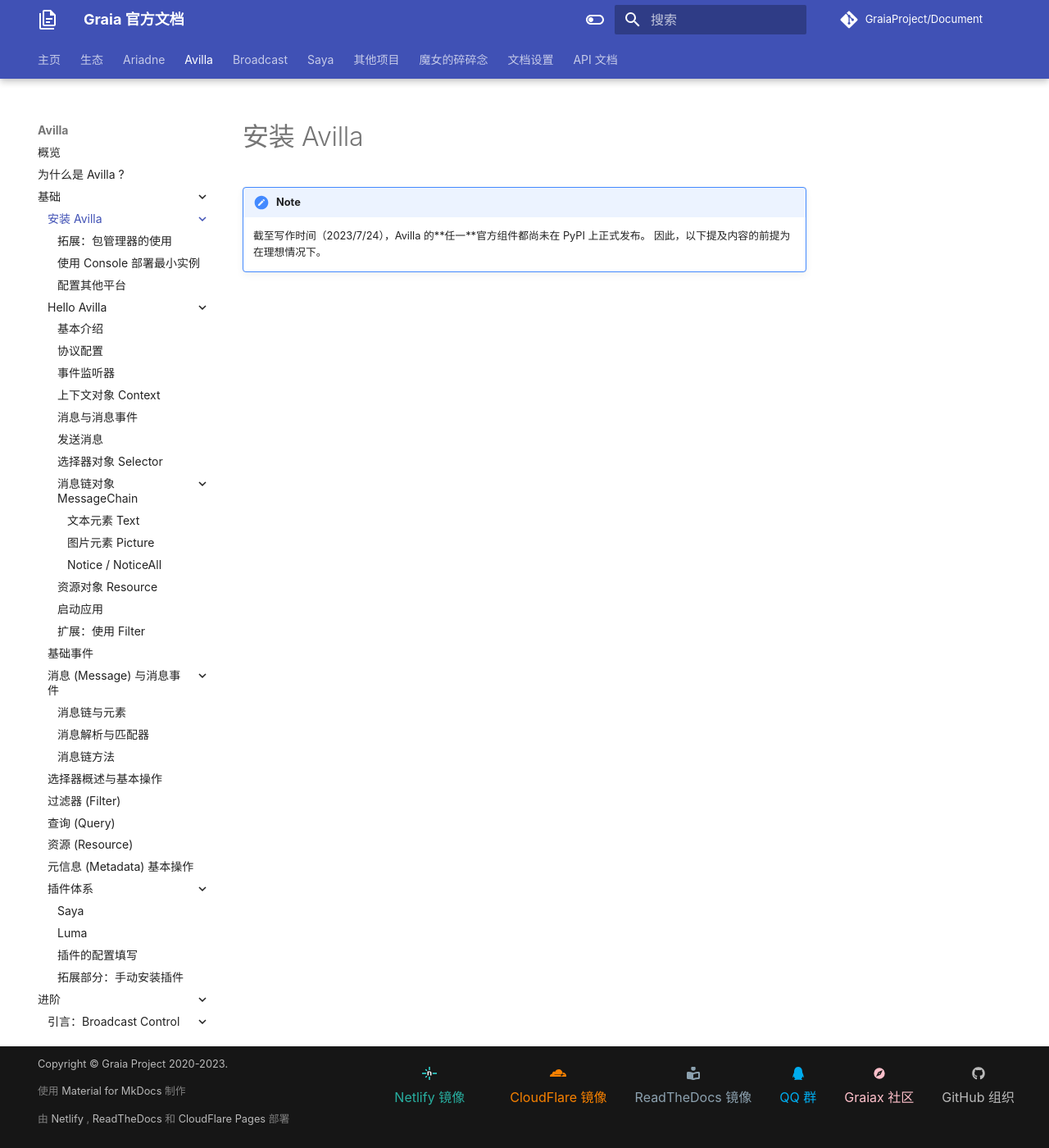
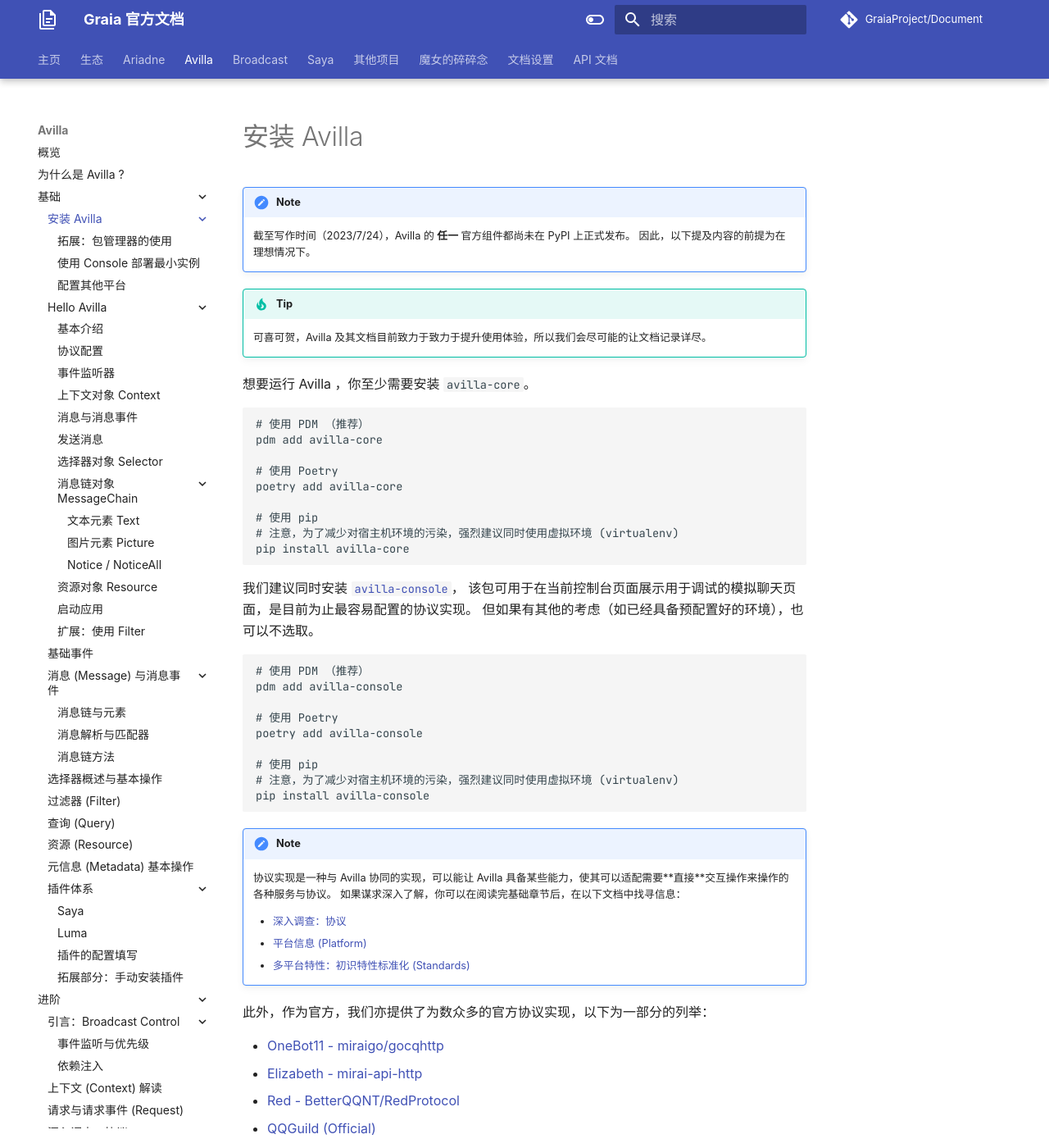
Before and after one commit to GraiaProject/Document, an MkDocs documentation site: the page built from docs/avilla/basic/installation/index.md, in a window 1280 px wide and 1400 px high. Shown: the whole window at 82% size. Built offline with MkDocs 1.6.1 and Material for MkDocs 9.7.7, drawn with Linux system fonts in a browser that asks for light colours; comment, search, counter and statistics services are not loaded; some of the changed text lies outside the part shown.

Commit message:
docs: avilla/basic/installation

````diff
--- a/docs/avilla/basic/installation/index.md
+++ b/docs/avilla/basic/installation/index.md
@@ -1,3 +1,55 @@
 !!! note
-    截至写作时间（2023/7/24），Avilla 的**任一**官方组件都尚未在 PyPI 上正式发布。
+    截至写作时间（2023/7/24），Avilla 的 **任一** 官方组件都尚未在 PyPI 上正式发布。
     因此，以下提及内容的前提为在理想情况下。
+
+!!! tip
+    可喜可贺，Avilla 及其文档目前致力于致力于提升使用体验，所以我们会尽可能的让文档记录详尽。
+
+想要运行 Avilla ，你至少需要安装 `avilla-core`。
+
+```
+# 使用 PDM （推荐）
+pdm add avilla-core
+
+# 使用 Poetry
+poetry add avilla-core
+
+# 使用 pip
+# 注意，为了减少对宿主机环境的污染，强烈建议同时使用虚拟环境 (virtualenv)
+pip install avilla-core
+```
+
+我们建议同时安装 [`avilla-console`](/avilla/other/deploy-protocols)，
+该包可用于在当前控制台页面展示用于调试的模拟聊天页面，是目前为止最容易配置的协议实现。
+但如果有其他的考虑（如已经具备预配置好的环境），也可以不选取。
+
+```
+# 使用 PDM （推荐）
+pdm add avilla-console
+
+# 使用 Poetry
+poetry add avilla-console
+
+# 使用 pip
+# 注意，为了减少对宿主机环境的污染，强烈建议同时使用虚拟环境 (virtualenv)
+pip install avilla-console
+```
+
+!!! note
+    协议实现是一种与 Avilla 协同的实现，可以能让 Avilla 具备某些能力，使其可以适配需要**直接**交互操作来操作的各种服务与协议。
+    如果谋求深入了解，你可以在阅读完基础章节后，在以下文档中找寻信息：
+
+    - [深入调查：协议](/avilla/advance/protocol-account.md)
+    - [平台信息 (Platform)](/avilla/advance/platform.md)
+    - [多平台特性：初识特性标准化 (Standards)](/avilla/advance/standards-intro.md)
+
+此外，作为官方，我们亦提供了为数众多的官方协议实现，以下为一部分的列举：
+
+- [OneBot11 - miraigo/gocqhttp](/avilla/other/deploy-protocols/miraigo.md)
+- [Elizabeth - mirai-api-http](/avilla/other/deploy-protocols/mah.md)
+- [Red - BetterQQNT/RedProtocol](/avilla/other/deploy-protocols/red.md)
+- [QQGuild (Official)](/avilla/other/deploy-protocols/qqguild-official.md)
+
+你可以在链接的文档处找寻更多详细信息。
+
+在下一篇，我们将围绕 `avilla-core` 与 `avilla-console` 搭建起一个可交互的最小实例，并将在接下来的许多篇章中一步步解释，辅助你理解 Avilla 的使用方法。
````
Also changed, not shown: docs/avilla/NAV.md (+3 -1 lines), docs/avilla/advance/platform.md (added), docs/avilla/advance/protocol-account.md (added), docs/avilla/advance/protocol-platform-account.md (deleted), docs/avilla/other/deploy-protocols/index.md (added).
